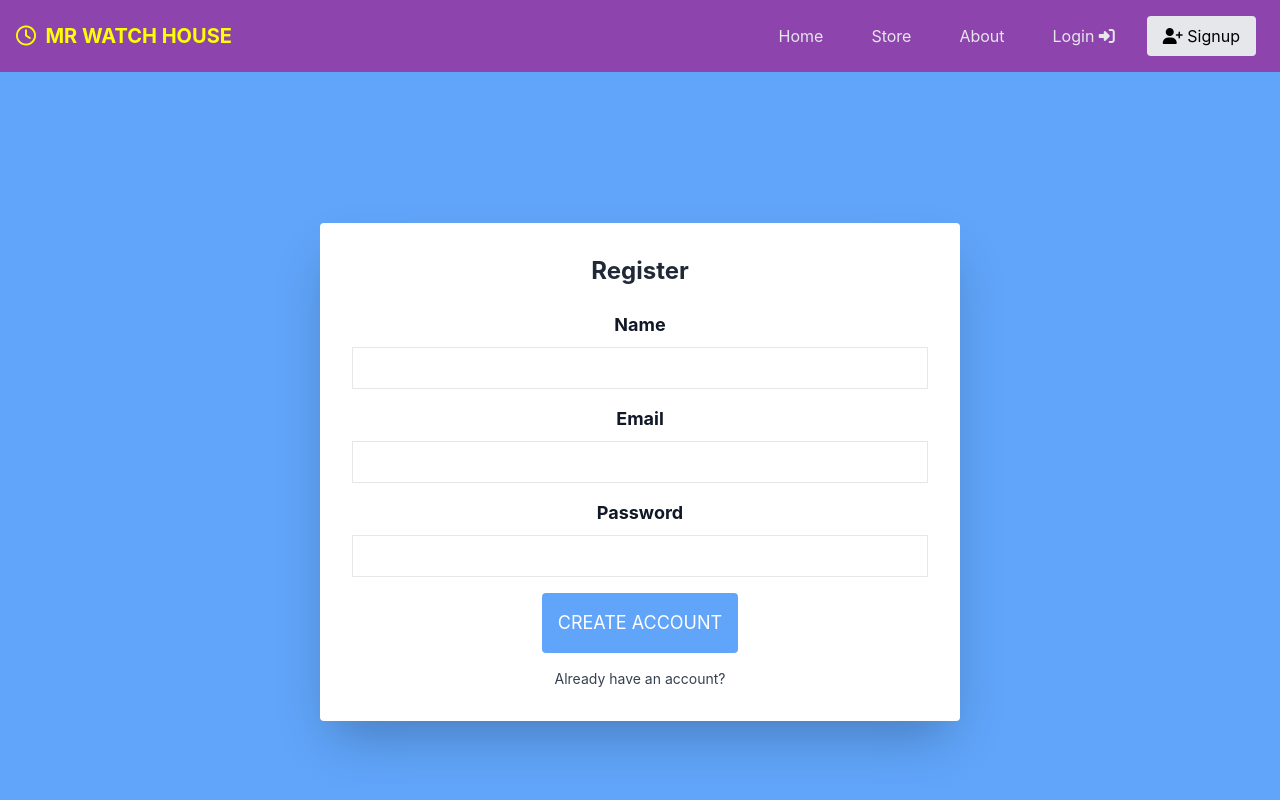
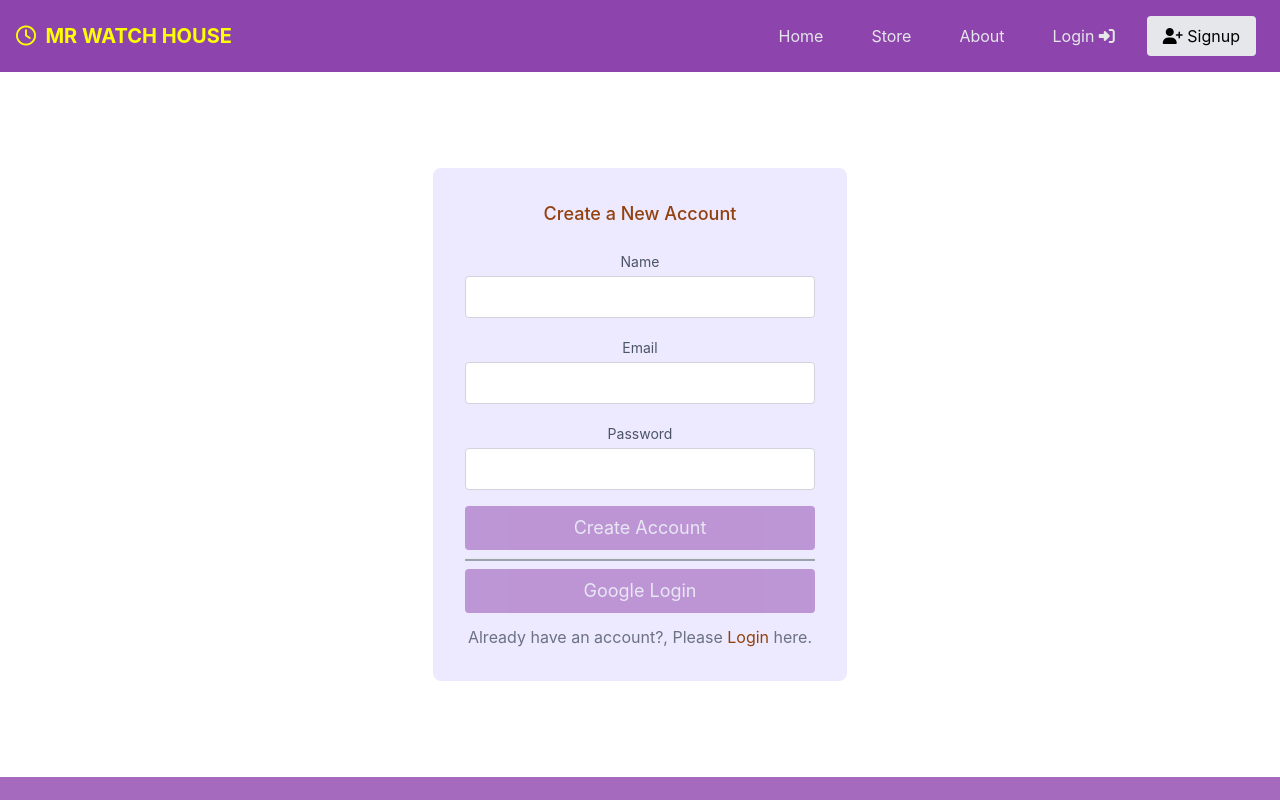
Before and after one commit to MashodRana/mr-watch-house-client-side, a React (Create React App) app: page /signup in a window 1280 px wide. Shown: the top 800 px of the page. Built offline with nearby package versions, Linux system fonts and the light colour scheme; no server answers.

Commit message:
signup page done.

```diff
--- a/src/Pages/SignUp/Signup.jsx
+++ b/src/Pages/SignUp/Signup.jsx
@@ -9,7 +9,7 @@
   // const location = useLocation();
   const history = useHistory();
 
-  const handleOnBlur = evnt => {
+  const handleOnChange = evnt => {
     const field = evnt.target.name;
     const value = evnt.target.value;
     const newData = { ...signupData };
@@ -27,70 +27,79 @@
 
   return (
     <>
-      <div class="flex justify-center items-center h-screen w-full bg-blue-400">
-        <div class="w-1/2 bg-white rounded shadow-2xl p-8 m-4">
-          <h1 class="block w-full text-center text-gray-800 text-2xl font-bold mb-6">
-            Register
-          </h1>
+    <main>
+    <section class="text-gray-600 body-font">
         <form onSubmit={handleSignupSubmit}>
-            <div class="flex flex-col mb-4">
-              <label
-                class="mb-2 font-bold text-lg text-gray-900"
-                for="first_name"
-              >
+
+          <div class="container px-5 py-24 mx-auto flex flex-wrap items-center">
+            <div class="lg:w-2/6 md:w-1/2 bg-purple-100 rounded-lg p-8 flex flex-col md:ml-auto w-full mt-10 md:mt-0 mx-auto">
+              <h2 class="text-yellow-800 text-lg font-medium title-font mb-5">
+               Create a New Account
+              </h2>
+              <div class="relative mb-4">
+                <label for="name" class="leading-7 text-sm text-gray-600">
                   Name
                 </label>
                 <input
-                class="border py-2 px-3 text-grey-800"
                   type="text"
                   name="name"
                   id="name"
-                onBlur={handleOnBlur}
+                  class="w-full bg-white rounded border border-gray-300 focus:border-indigo-500 focus:ring-2 focus:ring-indigo-200 text-base outline-none text-gray-700 py-1 px-3 leading-8 transition-colors duration-200 ease-in-out"
+                  onChange={handleOnChange}
+                  value={signupData.name}
+                  required
                 />
               </div>
-
-            <div class="flex flex-col mb-4">
-              <label class="mb-2 font-bold text-lg text-gray-900" for="email">
+              <div class="relative mb-4">
+                <label for="email" class="leading-7 text-sm text-gray-600">
                   Email
                 </label>
                 <input
-                class="border py-2 px-3 text-grey-800"
                   type="email"
+                  id="email"
                   name="email"
-                id="email"
-                onBlur={handleOnBlur}
+                  class="w-full bg-white rounded border border-gray-300 focus:border-indigo-500 focus:ring-2 focus:ring-indigo-200 text-base outline-none text-gray-700 py-1 px-3 leading-8 transition-colors duration-200 ease-in-out"
+                  onChange={handleOnChange}
+                  value={signupData.email}
+                  required
                 />
               </div>
-            <div class="flex flex-col mb-4">
-              <label
-                class="mb-2 font-bold text-lg text-gray-900"
-                for="password"
-              >
+              <div class="relative mb-4">
+                <label for="full-name" class="leading-7 text-sm text-gray-600">
                   Password
                 </label>
                 <input
-                class="border py-2 px-3 text-grey-800"
                   type="password"
+                  id="full-name"
                   name="password"
-                id="password"
-                onBlur={handleOnBlur}
+                  class="w-full bg-white rounded border border-gray-300 focus:border-indigo-500 focus:ring-2 focus:ring-indigo-200 text-base outline-none text-gray-700 py-1 px-3 leading-8 transition-colors duration-200 ease-in-out"
+                  onChange={handleOnChange}
+                  value={signupData.password}
+                  required
                 />
               </div>
               <button
-              class="block bg-blue-400 hover:bg-teal-600 text-white uppercase text-lg mx-auto p-4 rounded"
+                class="text-gray-200 bgc1 opacity-50 border-0 py-2 px-8 focus:outline-none hover:opacity-100 rounded text-lg"
                 type="submit"
               >
                 Create Account
               </button>
-          </form>
-          <Link
-            class="block w-full text-center no-underline mt-4 text-sm text-gray-700 hover:text-gray-900"
-            to="/login"
-          >
-            Already have an account?
-          </Link>
+              <hr className="pt-0.5 my-2 bg-gray-400" />
+              <button class="text-gray-200 bgc1 opacity-50 border-0 py-2 px-8 focus:outline-none hover:opacity-100 rounded text-lg">
+                Google Login
+              </button>
+              <p class="text-normal text-gray-500 mt-3">
+                Already have an account?, Please{" "}
+                <Link to="/login" className="text-yellow-800">
+                  Login
+                </Link>{" "}
+                here.
+              </p>
             </div>
           </div>
+        </form>
+      </section>
+    </main>
     </>
   );
 };
```
Lines whose indentation alone changed are shown as unchanged.
